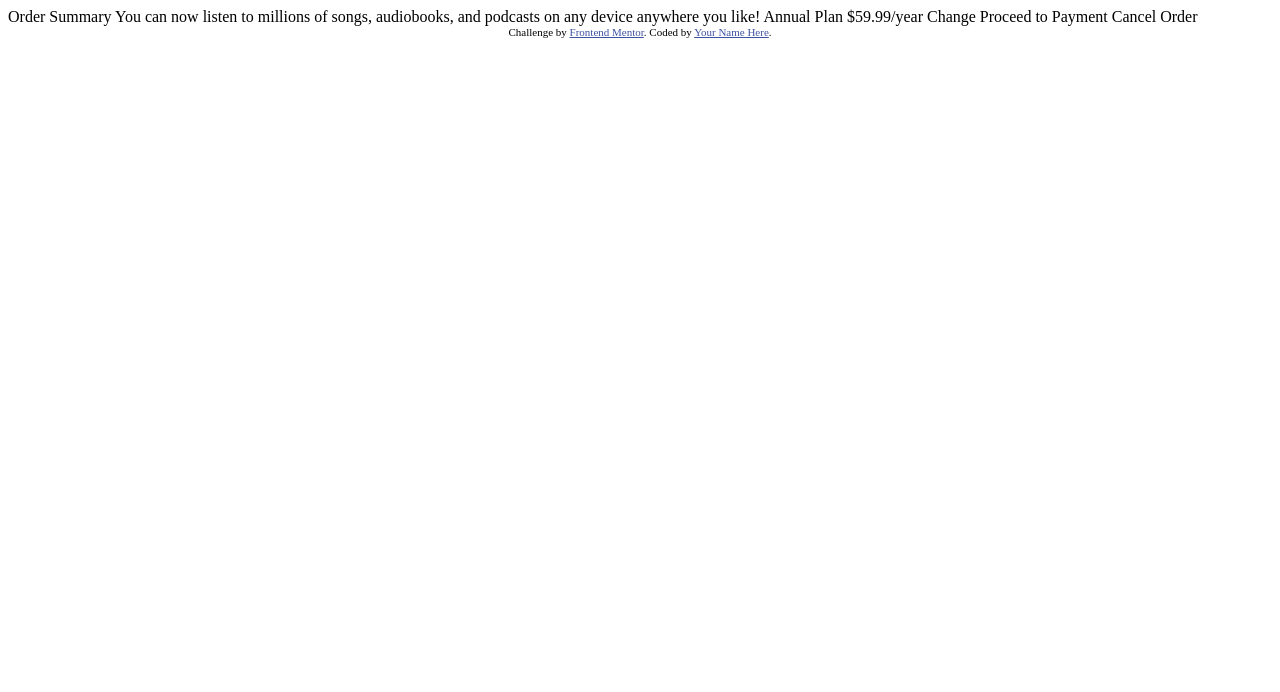
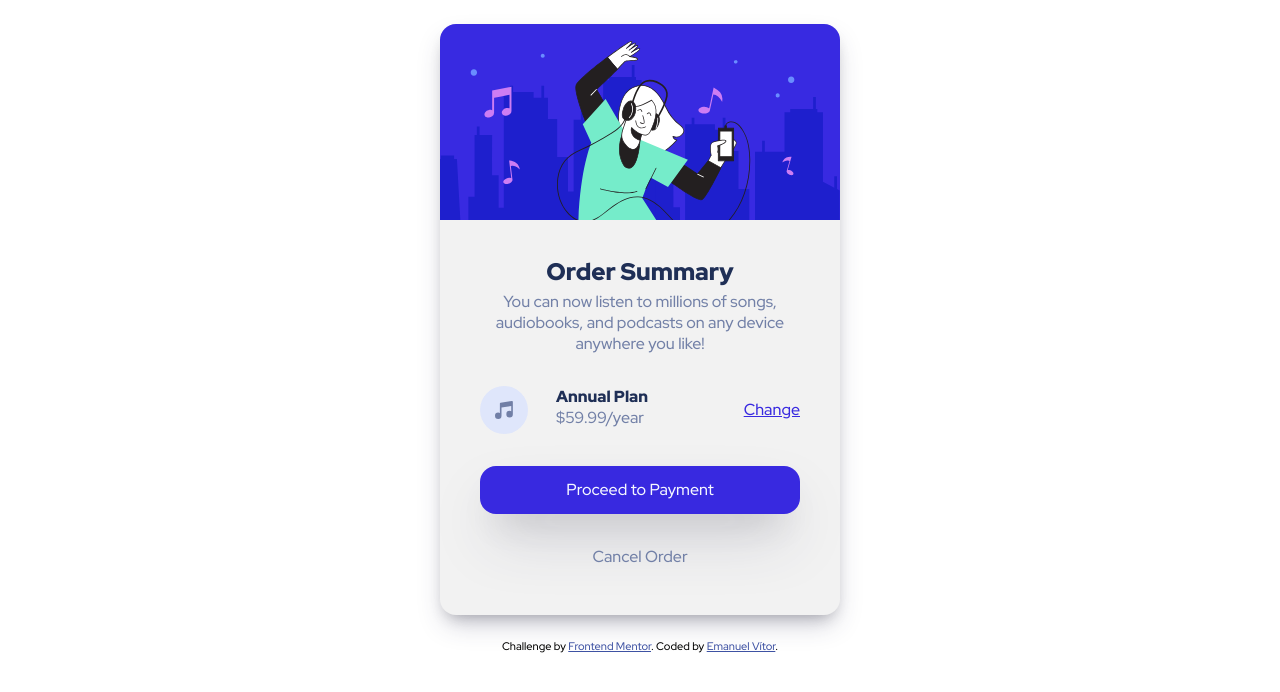
Before and after one commit to Emanuelvss13/FrontendMentor.io, a plain HTML site: page index.html in a window 1280 px wide. Drawn offline with Linux system fonts and the light colour scheme.

Commit message:
finish project

```diff
--- a/index.html
+++ b/index.html
@@ -3,8 +3,11 @@
 <head>
   <meta charset="UTF-8">
   <meta name="viewport" content="width=device-width, initial-scale=1.0"> <!-- displays site properly based on user's device -->
-
+  <link rel="preconnect" href="https://fonts.googleapis.com">
+<link rel="preconnect" href="https://fonts.gstatic.com" crossorigin>
+<link href="https://fonts.googleapis.com/css2?family=Red+Hat+Display:wght@500;700;900&display=swap" rel="stylesheet">
   <link rel="icon" type="image/png" sizes="32x32" href="./images/favicon-32x32.png">
+  <link rel="stylesheet" href="style.css">
 
   <title>Frontend Mentor | Order summary card</title>
 
@@ -15,23 +18,35 @@
   </style>
 </head>
 <body>
+  <main>
+    <div class="ContentContainer" >
+      <img class="topImage" src="./images/illustration-hero.svg" />
+      <div class="ContentContainerText">
+        <h2>Order Summary</h2>
+        <p class="subtitle" >You can now listen to millions of songs, audiobooks, and podcasts on any
+        device anywhere you like!</p>
+      </div>
 
-  Order Summary
+      <div class="ContentContainerPlan" >
+        <div class="ContentConteinerPlanInside">
+          <img class="planImage" src="./images/icon-music.svg">
+          <div>
+            <p class="titlePlan" >Annual Plan</p>
+            <span class="subtitlePlan" >$59.99/year</span>
+          </div>
+        </div>
+        <a href="#" >Change</a>
+      </div>
 
-  You can now listen to millions of songs, audiobooks, and podcasts on any
-  device anywhere you like!
+      <button>Proceed to Payment</button>
 
-  Annual Plan
-  $59.99/year
-
-  Change
-
-  Proceed to Payment
-  Cancel Order
+      <a class="linkBottom" href="#">Cancel Order</a>
+    </div>
+  </main>
 
   <div class="attribution">
     Challenge by <a href="https://www.frontendmentor.io?ref=challenge" target="_blank">Frontend Mentor</a>.
-    Coded by <a href="#">Your Name Here</a>.
+    Coded by <a href="#">Emanuel Vítor</a>.
   </div>
 </body>
 </html>
--- /dev/null
+++ b/style.css
@@ -0,0 +1,137 @@
+*{
+    margin: 0;
+    padding: 0;
+    box-sizing: border-box;
+    font-family:'Red Hat Display', sans-serif;
+}
+
+@media(max-width: 1080px){
+    html{
+        font-size: 93.75%
+    }
+}
+
+@media(max-width: 720px){
+    html{
+        font-size: 87.5%
+    }
+}
+
+@media(max-width: 400px){
+    html{
+        font-size: 81.5%
+    }
+}
+
+@media(max-width: 350px){
+    html{
+        font-size: 75%
+    }
+}
+
+@media(max-width: 300px){
+    html{
+        font-size: 62.5%
+    }
+}
+
+main{
+    width: 100%;
+    display: flex;
+    align-items: center;
+    justify-content: center;
+}
+
+
+div.ContentContainer{
+    margin: 1.5rem 5rem;
+    width: 25rem;
+    border-radius: 1rem;
+    display: flex;
+    align-items: center;
+    flex-direction: column;
+    background-color: #f2f2f2;
+    box-shadow: rgba(50, 50, 93, 0.25) 0px 13px 27px -5px, rgba(0, 0, 0, 0.3) 0px 8px 16px -8px;
+}
+
+img.topImage{
+    width: inherit;
+    border-radius: 1rem 1rem 0 0;
+}
+
+div.ContentContainerText{
+    display: flex;
+    align-items: center;
+    flex-direction: column;
+    text-align: center;
+    width: 25rem;
+    padding: 2rem;
+}
+
+h2{
+    color: hsl(223, 47%, 23%);
+    margin: 0.25rem;
+    font-weight: 900;
+}
+
+p.subtitle{
+    color: hsl(224, 23%, 55%);
+}
+
+div.ContentContainerPlan{
+    width: 20rem;
+    display: flex;
+    align-items: center;
+    justify-content: space-between;
+}
+
+div.ContentConteinerPlanInside{
+    width: 10.5rem;
+    display: flex;
+    justify-content: space-between;
+}
+
+p.titlePlan{
+    font-weight: 900;
+    color: hsl(223, 47%, 23%);
+}
+
+span.subtitlePlan{
+    color: hsl(224, 23%, 55%);
+}
+
+a{
+    color: hsl(245, 75%, 52%);
+    text-decoration: underline;
+}
+
+button{
+    width: 80%;
+    background-color: hsl(245, 75%, 52%);
+    border: 0;
+    border-radius: 1rem;
+    height: 3rem;
+    color: hsl(225, 100%, 98%);
+    font-size: 1rem;
+    margin-top: 2rem;
+    margin-bottom: 1rem;
+    box-shadow: rgba(50, 50, 93, 0.25) 0px 30px 60px -12px, rgba(0, 0, 0, 0.3) 0px 18px 36px -18px;
+    cursor: pointer;
+    transition: 0.2s;
+}
+
+button:hover{
+    filter: brightness(0.9);
+}
+
+a.linkBottom{
+    margin-top: 1rem;
+    margin-bottom: 3rem;
+    text-decoration: none;
+    color: hsl(224, 23%, 55%);
+    transition: 0.2s;
+}
+
+a.linkBottom:hover{
+    filter: brightness(0.7);
+}
```
